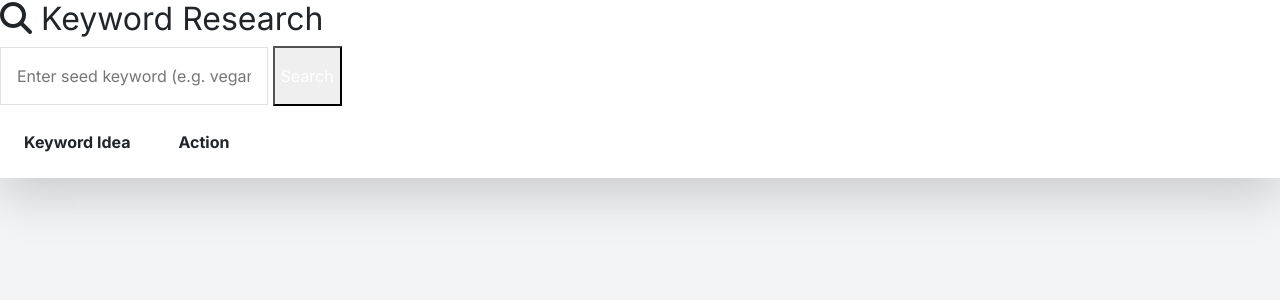
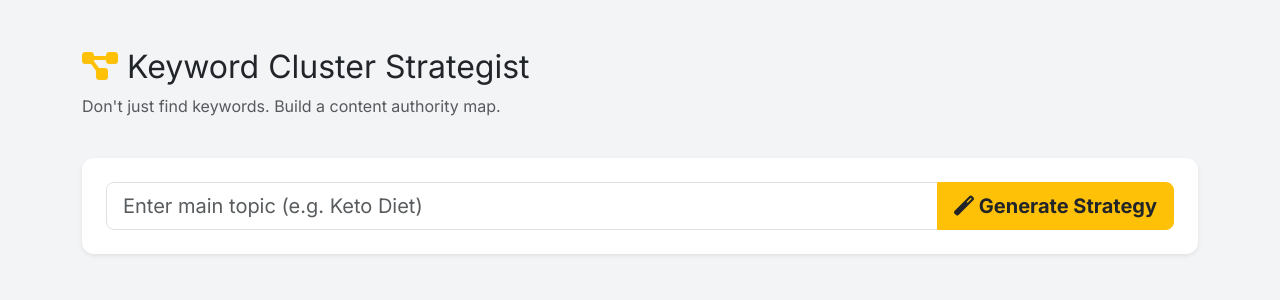
Before and after one commit to dilawar47866/MySEOTooler_V5, a Flask app: page /keyword-research in a window 1280 px wide. Shown: the top 300 px of the page. Run offline with Flask 3, Linux system fonts and the light colour scheme; lists and menus that the app fills with data are empty.

Commit message:
Update keyword_research.html

```diff
--- a/templates/keyword_research.html
+++ b/templates/keyword_research.html
@@ -1,71 +1,88 @@
 {% extends "base.html" %}
 {% block content %}
-<div class="max-w-4xl mx-auto">
-    <div class="bg-white rounded-xl shadow-lg p-8">
-        <h2 class="text-2xl font-bold mb-6 text-slate-800"><i class="fas fa-search mr-2 text-blue-600"></i> Keyword Research</h2>
+<div class="container mt-5">
+    <div class="d-flex justify-content-between align-items-center mb-4">
+        <div>
+            <h2><i class="fas fa-project-diagram text-warning"></i> Keyword Cluster Strategist</h2>
+            <p class="text-muted">Don't just find keywords. Build a content authority map.</p>
+        </div>
+    </div>
 
-        <div class="flex gap-4 mb-6">
-            <input type="text" id="keyword" class="flex-1 p-3 border rounded-lg focus:ring-2 focus:ring-blue-500" placeholder="Enter seed keyword (e.g. vegan diet)">
-            <button onclick="getKeywords()" id="btn" class="bg-blue-600 text-white px-6 py-3 rounded-lg font-bold hover:bg-blue-700 transition">
-                Search
+    <!-- Input Area -->
+    <div class="card shadow-sm p-4 mb-4 border-0">
+        <div class="input-group input-group-lg">
+            <input type="text" id="seedKeyword" class="form-control" placeholder="Enter main topic (e.g. Keto Diet)">
+            <button class="btn btn-warning text-dark fw-bold" onclick="generateClusters()">
+                <i class="fas fa-magic"></i> Generate Strategy
             </button>
         </div>
+    </div>
 
-        <div id="result" class="hidden mt-8">
-            <table class="w-full text-left border-collapse">
-                <thead>
-                    <tr class="bg-slate-100">
-                        <th class="p-4 border-b font-bold text-slate-700">Keyword Idea</th>
-                        <th class="p-4 border-b font-bold text-slate-700 w-32">Action</th>
-                    </tr>
-                </thead>
-                <tbody id="keywordList"></tbody>
-            </table>
-        </div>
+    <!-- Loading -->
+    <div id="loading" class="text-center py-5" style="display:none;">
+        <div class="spinner-border text-warning" style="width: 3rem; height: 3rem;"></div>
+        <h4 class="mt-3">Designing Content Strategy...</h4>
+        <p class="text-muted">Grouping keywords by search intent.</p>
+    </div>
+
+    <!-- Results Grid -->
+    <div id="resultsArea" class="row g-4" style="display:none;">
+        <!-- Clusters will be injected here via JS -->
     </div>
 </div>
 
 <script>
-async function getKeywords() {
-    const btn = document.getElementById('btn');
-    const keyword = document.getElementById('keyword').value;
+async function generateClusters() {
+    const kw = document.getElementById('seedKeyword').value;
+    if(!kw) return alert("Enter a topic");
 
-    if(!keyword) return alert("Enter a keyword");
-
-    btn.innerHTML = '<i class="fas fa-spinner fa-spin"></i>';
-    btn.disabled = true;
+    document.getElementById('loading').style.display = 'block';
+    document.getElementById('resultsArea').style.display = 'none';
+    document.getElementById('resultsArea').innerHTML = '';
 
     try {
-        const res = await fetch('/api/generate-keywords', {
+        const res = await fetch('/api/generate-clusters', {
             method: 'POST',
             headers: {'Content-Type': 'application/json'},
-            body: JSON.stringify({keyword: keyword})
+            body: JSON.stringify({ keyword: kw })
         });
         const data = await res.json();
+        document.getElementById('loading').style.display = 'none';
 
-        if(data.error) throw new Error(data.error);
+        if(data.success) {
+            document.getElementById('resultsArea').style.display = 'flex';
 
-        const tbody = document.getElementById('keywordList');
-        tbody.innerHTML = '';
+            data.clusters.forEach((cluster, index) => {
+                let keywordsHtml = cluster.keywords.map(k => `<li class="list-group-item"><i class="fas fa-search text-muted me-2 small"></i>${k}</li>`).join('');
 
-        data.keywords.forEach(kw => {
-            tbody.innerHTML += `
-                <tr class="hover:bg-slate-50">
-                    <td class="p-4 border-b text-slate-700">${kw}</td>
-                    <td class="p-4 border-b">
-                        <a href="/content-generator?topic=${encodeURIComponent(kw)}" class="text-xs bg-blue-100 text-blue-600 px-3 py-1 rounded-full hover:bg-blue-200">Write This</a>
-                    </td>
-                </tr>
-            `;
-        });
+                let html = `
+                <div class="col-md-6">
+                    <div class="card h-100 shadow-sm border-0">
+                        <div class="card-header bg-white fw-bold text-uppercase text-primary">
+                            <i class="fas fa-bullseye me-2"></i> ${cluster.name}
+                        </div>
+                        <ul class="list-group list-group-flush">
+                            ${keywordsHtml}
+                        </ul>
+                        <div class="card-footer bg-white">
+                            <button class="btn btn-sm btn-outline-primary w-100" onclick="copyToClipboard('${cluster.keywords.join(', ')}')">Copy Keywords</button>
+                        </div>
+                    </div>
+                </div>`;
+                document.getElementById('resultsArea').innerHTML += html;
+            });
+        } else {
+            alert("Error: " + data.error);
+        }
+    } catch(e) {
+        alert("AI Error. Try again.");
+        document.getElementById('loading').style.display = 'none';
+    }
+}
 
-        document.getElementById('result').classList.remove('hidden');
-    } catch(e) {
-        alert(e.message);
-    } finally {
-        btn.innerHTML = 'Search';
-        btn.disabled = false;
-    }
+function copyToClipboard(text) {
+    navigator.clipboard.writeText(text);
+    alert("Keywords copied!");
 }
 </script>
 {% endblock %}
```
